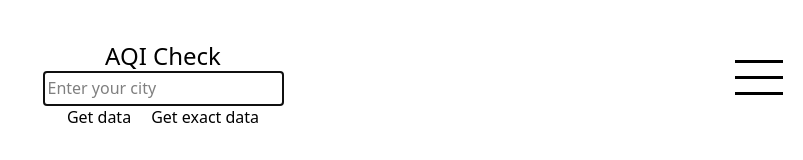
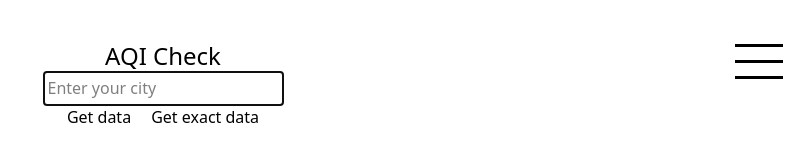
Before and after one commit to R3ndrex/AQICheck, a React (Vite) app: page / in a window 1280 px wide. Shown: the top 160 px of the page, without its empty margins (477-1280 px from the left). Built offline with nearby package versions, Linux system fonts and the light colour scheme; no server answers.

Commit message:
Add small margin top to align with header text

```diff
--- a/src/components/Template.jsx
+++ b/src/components/Template.jsx
@@ -31,7 +31,7 @@ export default function Template() {
             >
                 <Outlet context={userLocation} />
                 <div
-                    className="burger cursor-pointer m-5 absolute top-0 right-0 w-[3rem] h-[3rem]"
+                    className="burger cursor-pointer m-5 mt-1 absolute top-0 right-0 w-[3rem] h-[3rem]"
                     onClick={() => setVisible((prev) => !prev)}
                 >
                     <div className="h-[1rem]"></div>
```
